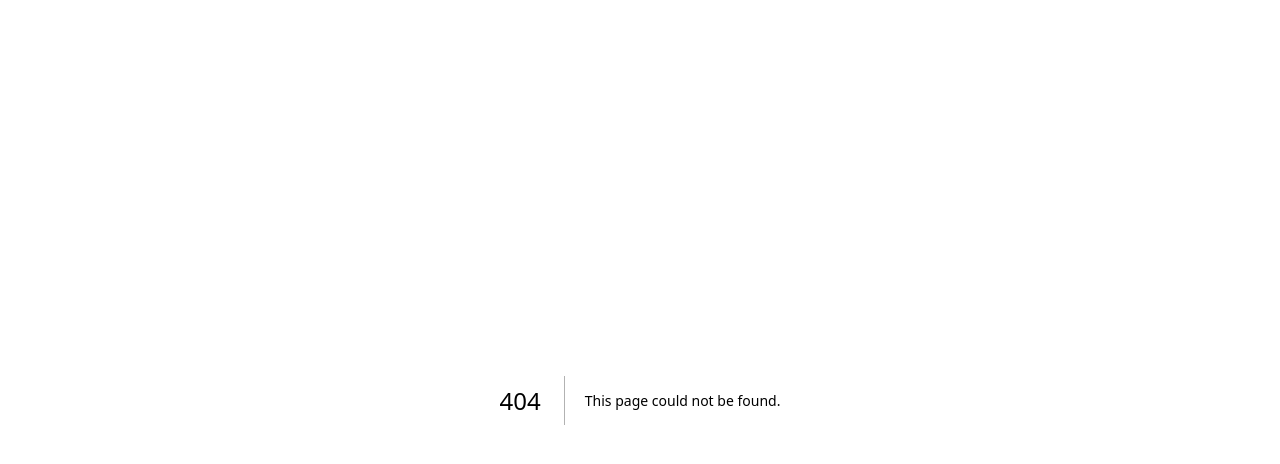
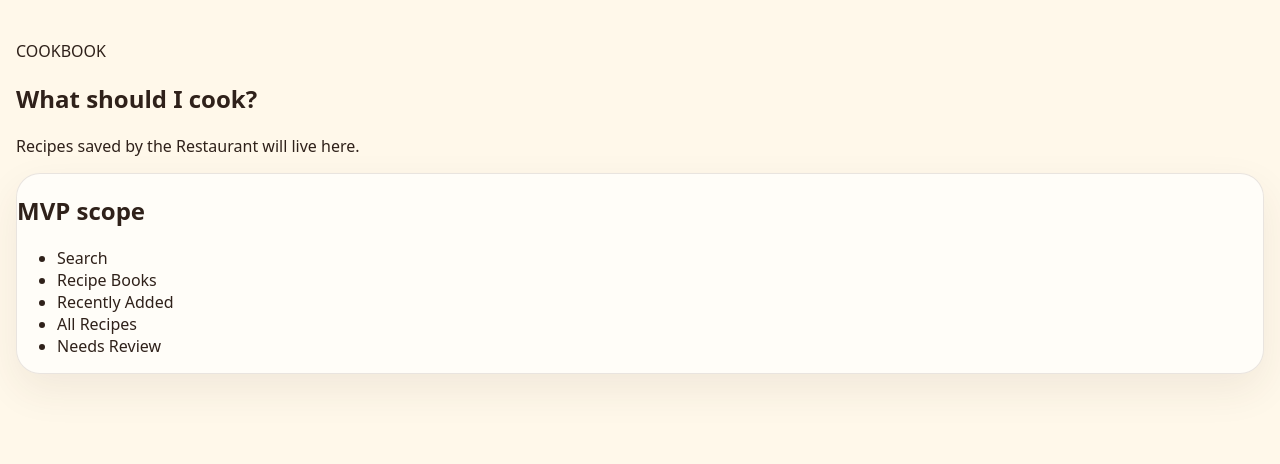
Before and after one commit to j5hhgr8g4b-create/big_al, a Next.js app: page /cookbook in a window 1280 px wide. Before the commit this address had no page. Shown: the top 464 px of the page. Built offline with nearby package versions, Linux system fonts and the light colour scheme.

Commit message:
feat: add Cookbook placeholder screen

```diff
--- /dev/null
+++ b/src/app/cookbook/page.tsx
@@ -0,0 +1,22 @@
+export default function CookbookPage() {
+  return (
+    <section className="big-al-page space-y-6">
+      <div className="space-y-2">
+        <p className="text-sm font-semibold uppercase tracking-wide text-tomato">Cookbook</p>
+        <h1 className="text-4xl font-black tracking-tight text-gravy">What should I cook?</h1>
+        <p className="text-base text-gravy/75">Recipes saved by the Restaurant will live here.</p>
+      </div>
+
+      <div className="big-al-card p-5">
+        <h2 className="text-lg font-bold text-gravy">MVP scope</h2>
+        <ul className="mt-3 list-disc space-y-2 pl-5 text-sm text-gravy/75">
+          <li>Search</li>
+          <li>Recipe Books</li>
+          <li>Recently Added</li>
+          <li>All Recipes</li>
+          <li>Needs Review</li>
+        </ul>
+      </div>
+    </section>
+  );
+}
```
